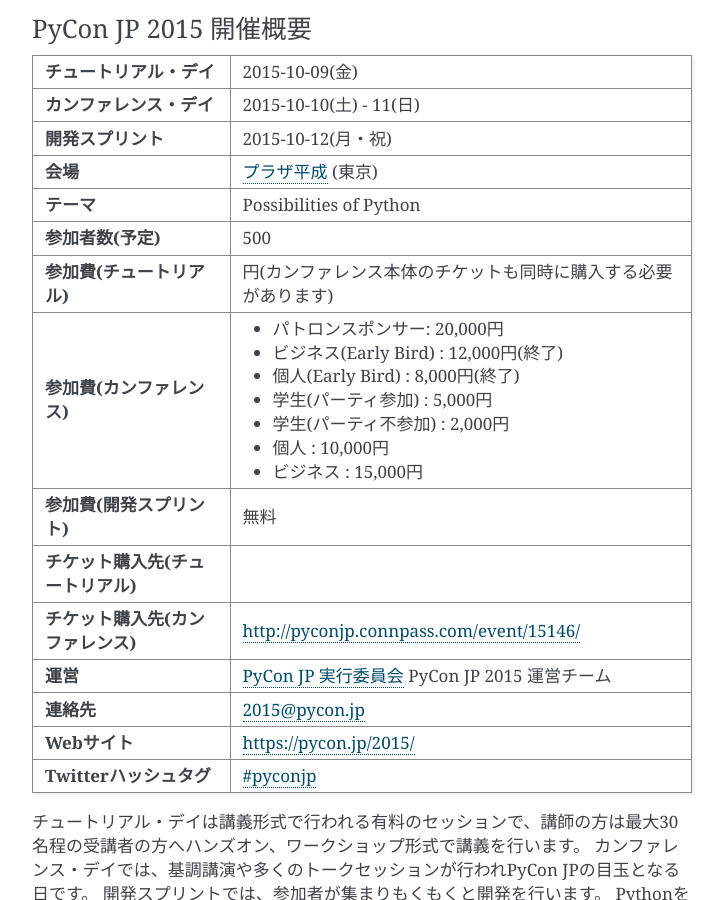
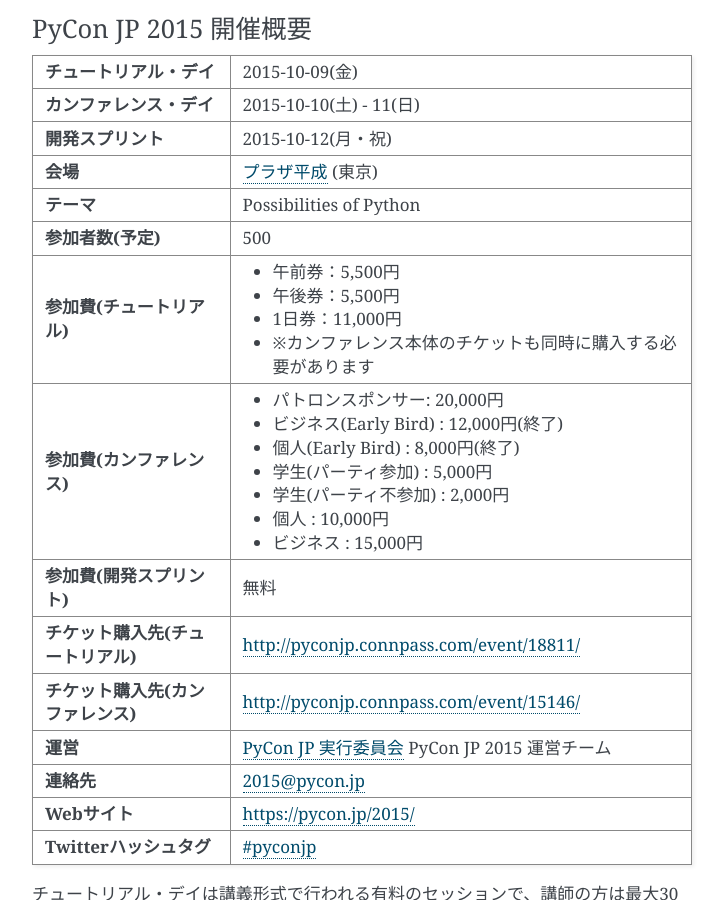
Before and after one commit to pyconjp/reports2015, a Sphinx documentation site: the page built from source/01_overview.rst, in a window 1280 px wide and 900 px high, scrolled down 1506 px. Shown: the whole window, without its empty margins (388-1112 px from the left). Built offline with Sphinx 7.4.7, drawn with Linux system fonts in a browser that asks for light colours.

Commit message:
チュートリアルのチケット情報を追記

```diff
--- a/source/01_overview.rst
+++ b/source/01_overview.rst
@@ -56,7 +56,10 @@
    * - 参加者数(予定)
      - 500
    * - 参加費(チュートリアル)
-     - 円(カンファレンス本体のチケットも同時に購入する必要があります)
+     - - 午前券：5,500円
+       - 午後券：5,500円
+       - 1日券：11,000円
+       - ※カンファレンス本体のチケットも同時に購入する必要があります
    * - 参加費(カンファレンス)
      - - パトロンスポンサー: 20,000円
        - ビジネス(Early Bird) : 12,000円(終了)
@@ -68,7 +71,7 @@
    * - 参加費(開発スプリント)
      - 無料
    * - チケット購入先(チュートリアル)
-     -
+     - http://pyconjp.connpass.com/event/18811/
    * - チケット購入先(カンファレンス)
      - http://pyconjp.connpass.com/event/15146/
    * - 運営
```
